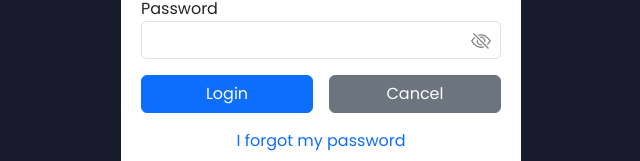
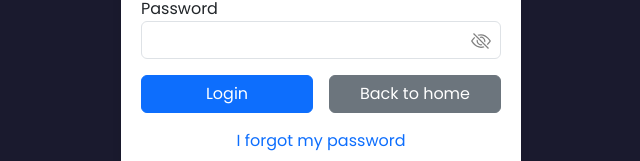
Before and after one commit to amaralBruno27866/the_hall_of_bones, a React (Vite) app in the folder myPortfolio/: page /login in a window 1280 px wide. Shown: the part 468-629 px from the top of the page, without its empty margins (319-959 px from the left). Built offline with nearby package versions, Linux system fonts and the light colour scheme; no server answers.

Commit message:
PUT: login.jsx

```diff
--- a/myPortfolio/src/others/dashboard/dashboard.jsx
+++ b/myPortfolio/src/others/dashboard/dashboard.jsx
@@ -3,7 +3,6 @@ import styles from './dashboard.module.css';
 import 'bootstrap/dist/js/bootstrap.bundle.min.js';
 import { BsDoorOpenFill } from "react-icons/bs";
 import { AboutForm } from './forms/about-form/about-form.jsx';
-import { EducationForm } from './forms/education-form/education-form.jsx';
 import axios from '../../config/axiosConfig';
 import { useNavigate } from 'react-router-dom';
 
@@ -42,7 +41,7 @@ export function Dashboard() {
       case 'About':
         return <AboutForm />;
       case 'Education':
-        return <EducationForm />;
+        return <p>Works Content</p>;
       case 'Works':
         return <p>Works Content</p>;
       case 'Projects':
--- a/myPortfolio/src/others/login/login.jsx
+++ b/myPortfolio/src/others/login/login.jsx
@@ -67,7 +67,7 @@ export function Login() {
           {error && <p className={styles.error}>{error}</p>}
           <div className={styles.buttonGroup}>
             <button type="submit" className="btn btn-primary">Login</button>
-            <button type="button" className="btn btn-secondary" onClick={() => navigate('/')}>Cancel</button>
+            <button type="button" className="btn btn-secondary" onClick={() => navigate('/')}>Back to home</button>
           </div>
           <div className={styles.forgotPassword}>
             <Link to="/forgot-password">I forgot my password</Link>
```
